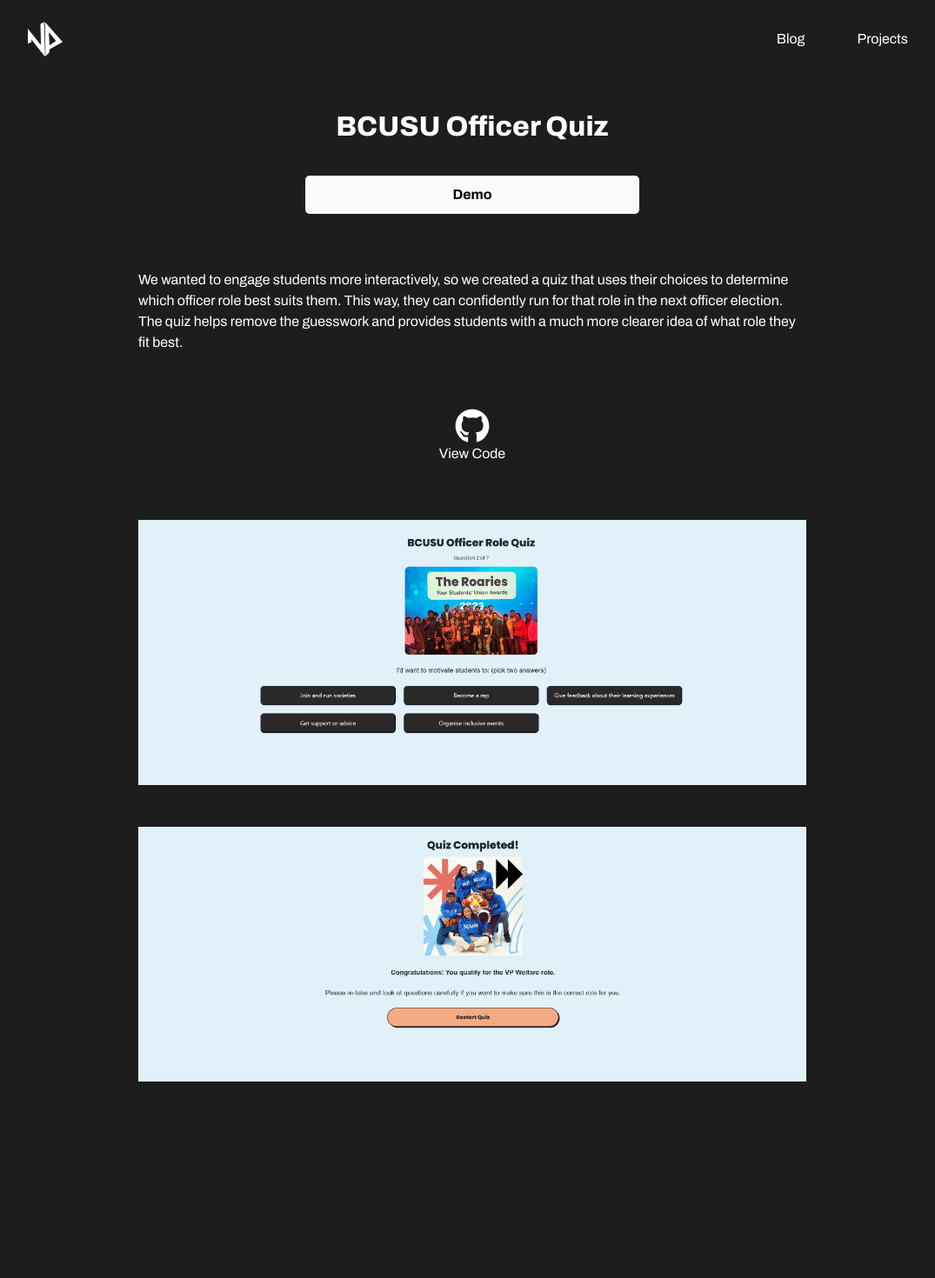
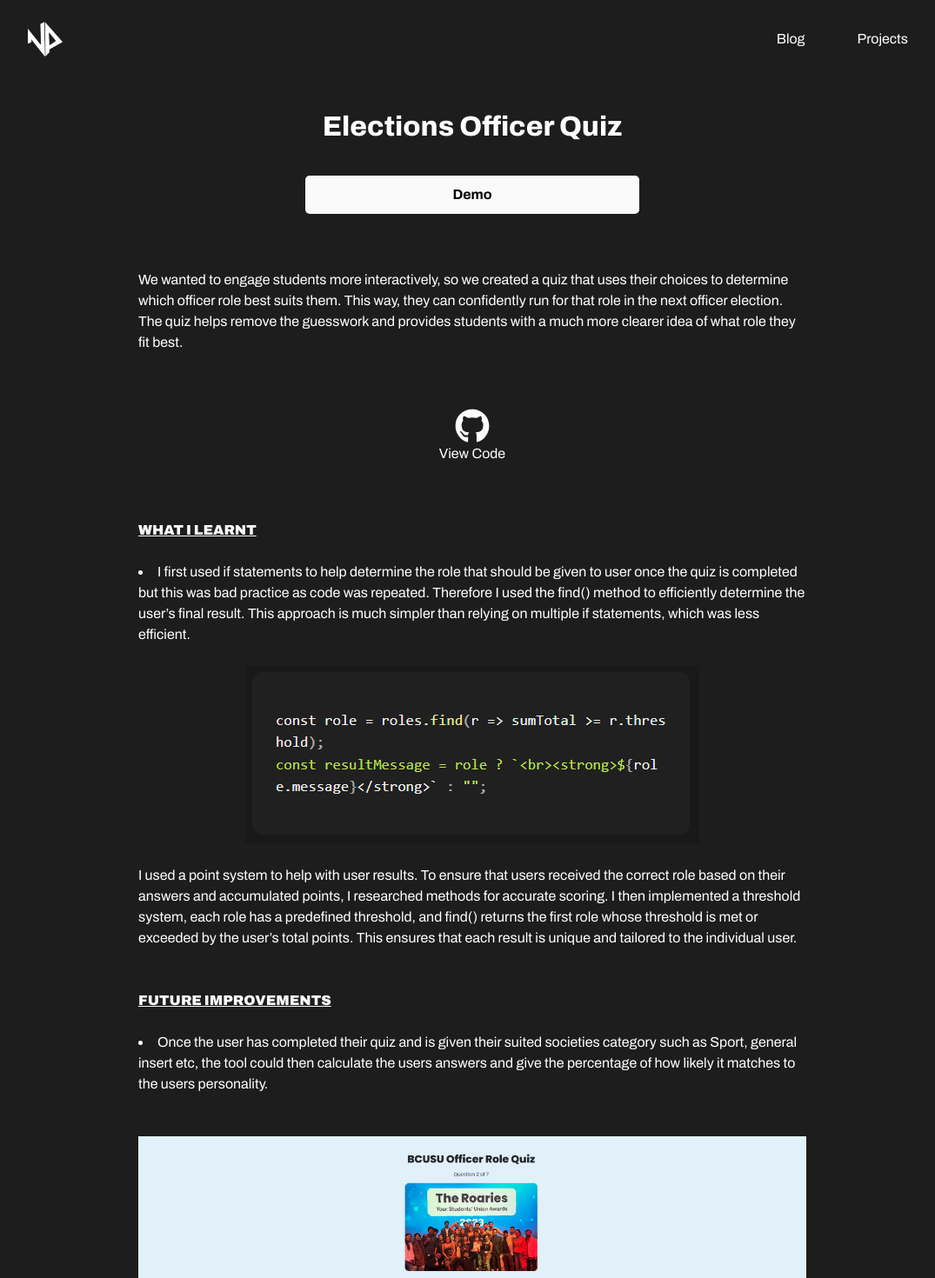
Before and after one commit to Nathan-47/npv4, a React (Vite) app: page /officerquiz in a window 1280 px wide. Shown: the top 1470 px of the page at 87% size, without its empty margins (97-1172 px from the left). Before the commit the page ends 1340 px from the top, so only its background shows below. Built offline with nearby package versions, Linux system fonts and the light colour scheme.

Commit message:
proof read and image added

```diff
--- a/src/pages/officerquiz.jsx
+++ b/src/pages/officerquiz.jsx
@@ -2,12 +2,13 @@
 import { FaGithub } from "react-icons/fa6";
 import offimg1 from "../images/rolequiz/role_screenshot1.png";
 import offimg2 from "../images/rolequiz/role_screenshot2.png";
+import offimg3 from "../images/rolequiz/role_snippet.png";
 
 
-const fitrquest = () => {
+const offquiz = () => {
     return (
         <div className="bg-white">
-            <h1 className="project-heading">BCUSU Officer Quiz</h1>
+            <h1 className="project-heading">Elections Officer Quiz</h1>
             <Link className="project-btn" to="https://nathan-47.github.io/officer-role-quiz/" target="_blank" rel="noopener noreferrer">Demo</Link>
             <p className="!mt-16 text-white">
                 We wanted to engage students more interactively, so we created a quiz that uses their choices to determine which officer role best suits them. This way, they can confidently run for that role in the next officer election. The quiz helps remove the guesswork and provides students with a much more clearer idea of what role they fit best.
@@ -15,6 +16,25 @@
 
             <div className="git-repo">
                 <FaGithub  className="git-icon" /><Link to="https://github.com/Nathan-47/officer-role-quiz" target="_blank" rel="noopener noreferrer">View Code</Link>
+            </div>
+
+            <div className="learn-section">
+                <h2 className="!mb-6"><u>What I learnt</u></h2>
+                    <ul className="list-disc list-inside !space-y-6 text-white">
+                        <li>I first used if statements to help determine the role that should be given to user once the quiz is completed but this was bad practice as code was repeated. Therefore I used the find() method to efficiently determine the user’s final result. This approach is much simpler than relying on multiple if statements, which was less efficient.
+
+                        <img className="!mt-6 !mb-6 !mx-auto" src={offimg3} alt="find() method snippet" />
+
+                        I used a point system to help with user results. To ensure that users received the correct role based on their answers and accumulated points, I researched methods for accurate scoring. I then implemented a threshold system, each role has a predefined threshold, and find() returns the first role whose threshold is met or exceeded by the user’s total points. This ensures that each result is unique and tailored to the individual user.
+                        </li>
+                    </ul>
+            </div>
+
+            <div className="future-section !mt-12">
+                <h2 className="!mb-6"><u>Future Improvements</u></h2>
+                    <ul className="list-disc list-inside !space-y-4 text-white">
+                        <li>Once the user has completed their quiz and is given their suited societies category such as Sport, general insert etc, the tool could then calculate the users answers and give the percentage of how likely it matches to the users personality.</li>
+                    </ul>
             </div>
 
             <div className="project-screenshots">
@@ -25,4 +45,4 @@
     )
 }
 
-export default fitrquest;
+export default offquiz;
```
Also changed, not shown: src/images/rolequiz/role_snippet.PNG (added).
